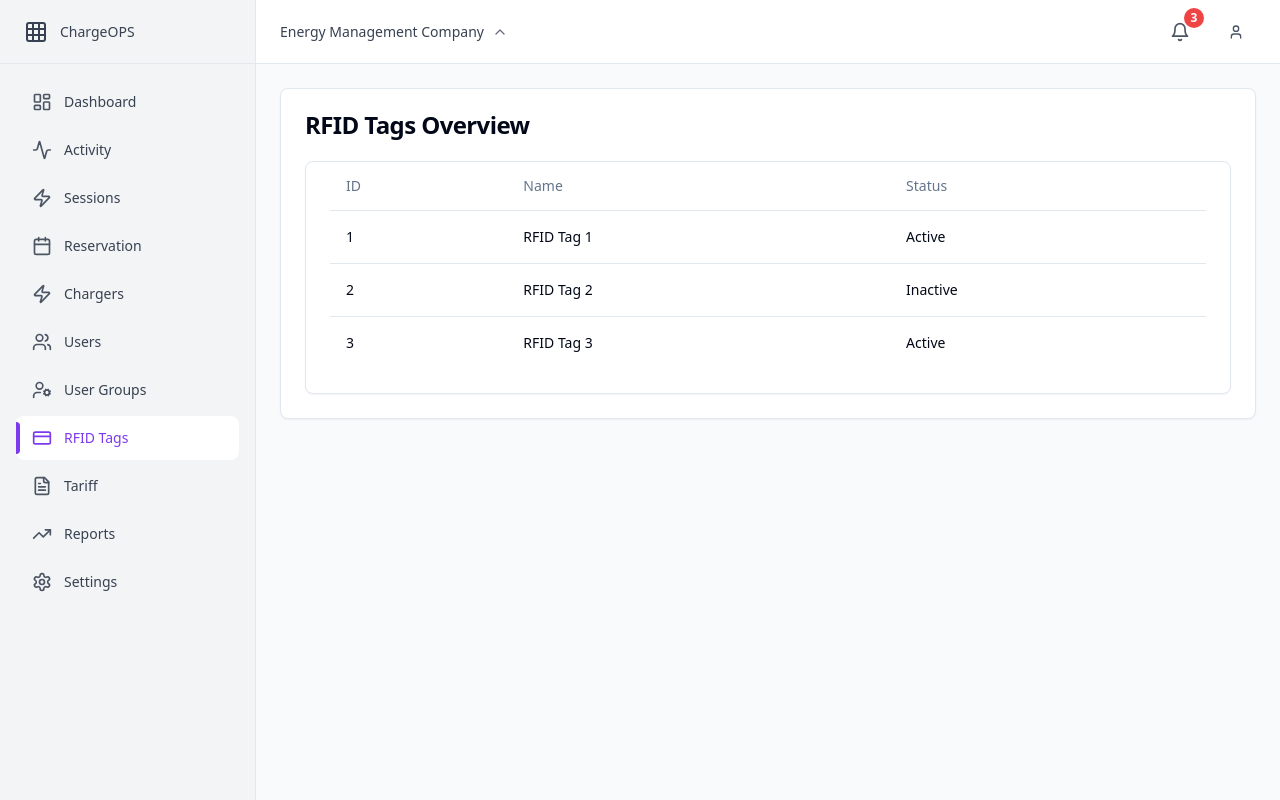
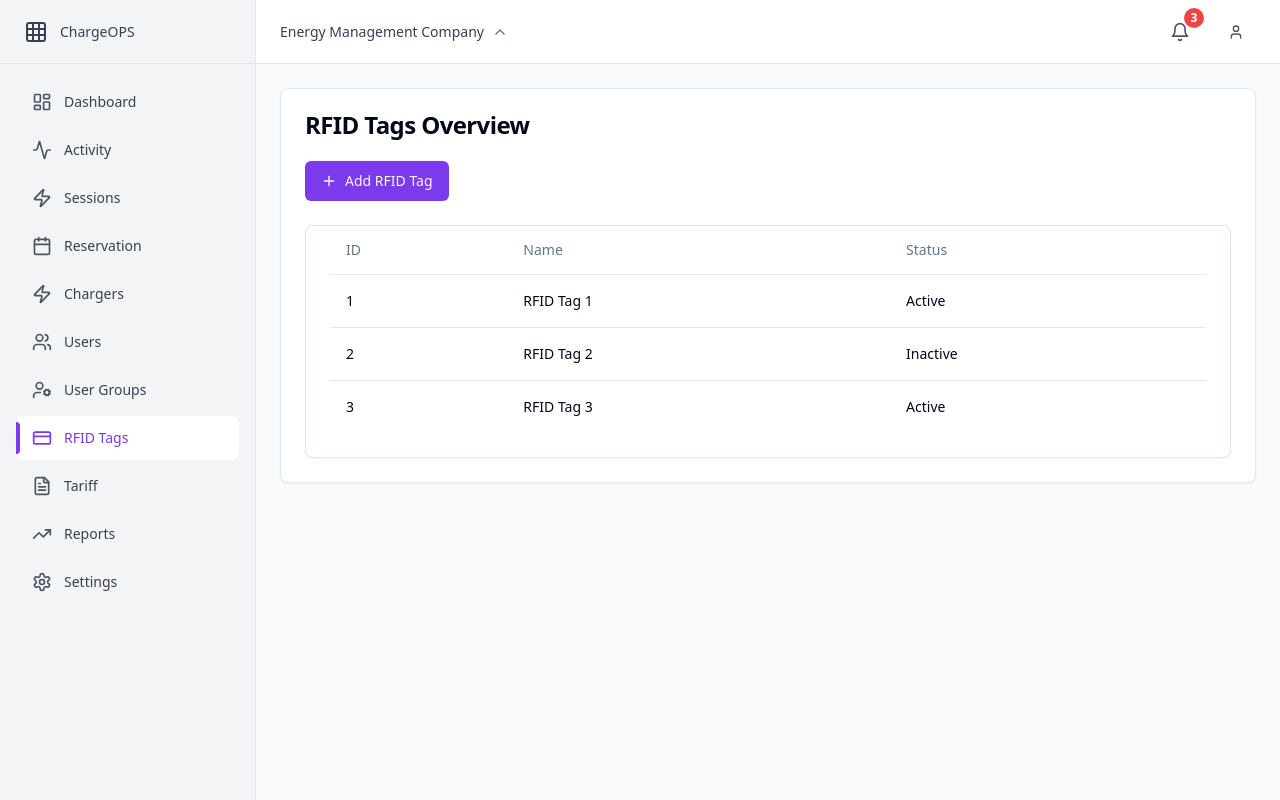
Before and after one commit to musticode/ocppcentral-admin, a React (Vite) app: page /rfid-tags in a window 1280 px wide. Built offline with nearby package versions, Linux system fonts and the light colour scheme.

Commit message:
feat: rfid cart create modal added

```diff
--- a/src/features/rfidtags/RFIDOverview.tsx
+++ b/src/features/rfidtags/RFIDOverview.tsx
@@ -1,13 +1,33 @@
 import { Card, CardContent, CardHeader, CardTitle } from "@/components/ui/card";
 import RFIDTagsList from "./RFIDTagsList";
+import { Button } from "@/components/ui/button";
+import { Plus } from "lucide-react";
+import { useState } from "react";
+import { CreateRFIDTagModal } from "./CreateRFIDTagModal";
 
 export const RFIDOverview = () => {
+  const [createRFIDTagModalOpen, setCreateRFIDTagModalOpen] = useState(false);
   return (
     <div className="p-6">
       <Card>
         <CardHeader>
           <CardTitle>RFID Tags Overview</CardTitle>
         </CardHeader>
+        <CardContent>
+          <Button onClick={() => setCreateRFIDTagModalOpen(true)}>
+            <Plus className="mr-2 h-4 w-4" />
+            Add RFID Tag
+          </Button>
+        </CardContent>
+        <CreateRFIDTagModal
+          open={createRFIDTagModalOpen}
+          onOpenChange={setCreateRFIDTagModalOpen}
+          onSuccess={() => {
+            // Refresh RFID tag list
+            console.log("RFID Tag created!");
+            setCreateRFIDTagModalOpen(false);
+          }}
+        />
         <CardContent>
           <RFIDTagsList />
         </CardContent>
```
